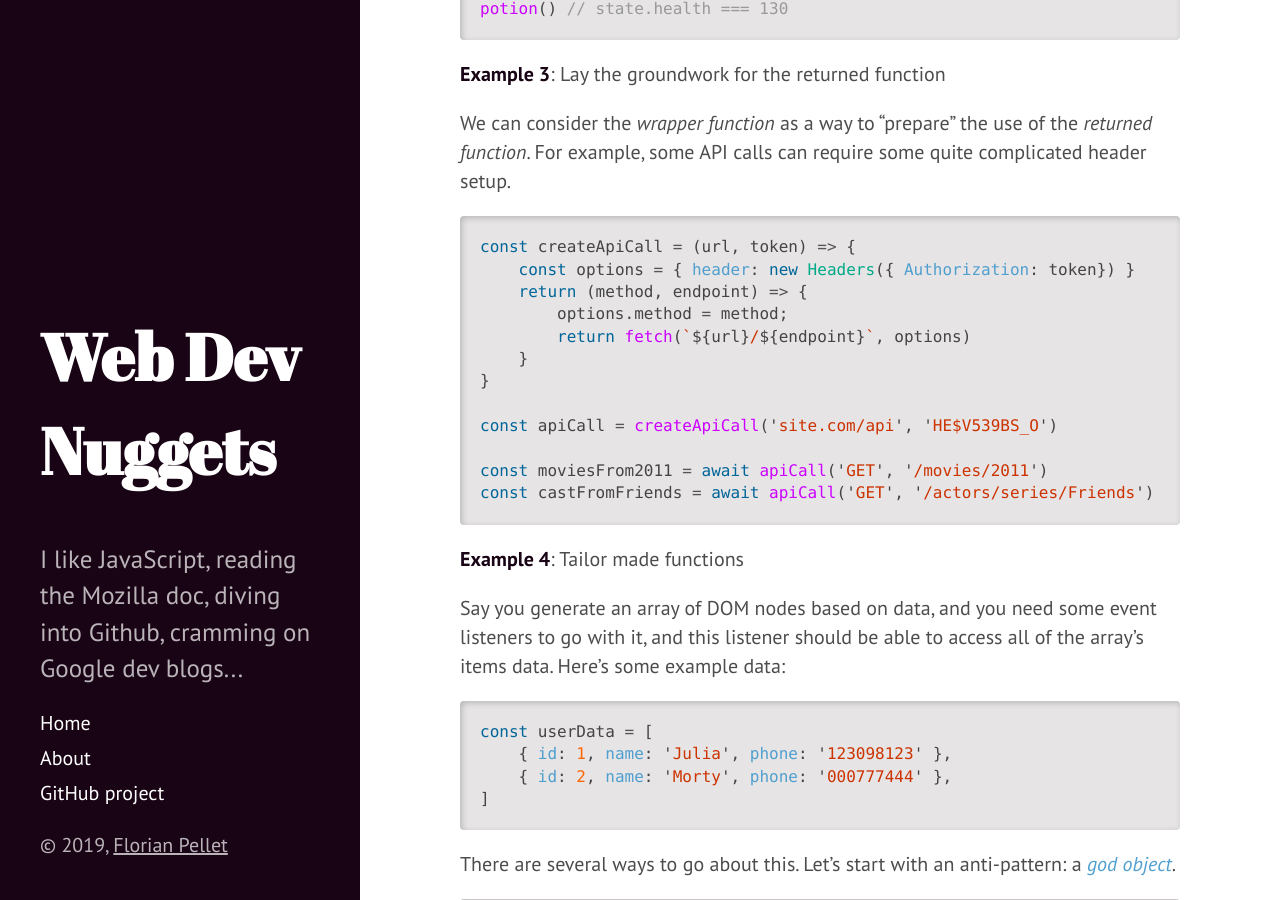
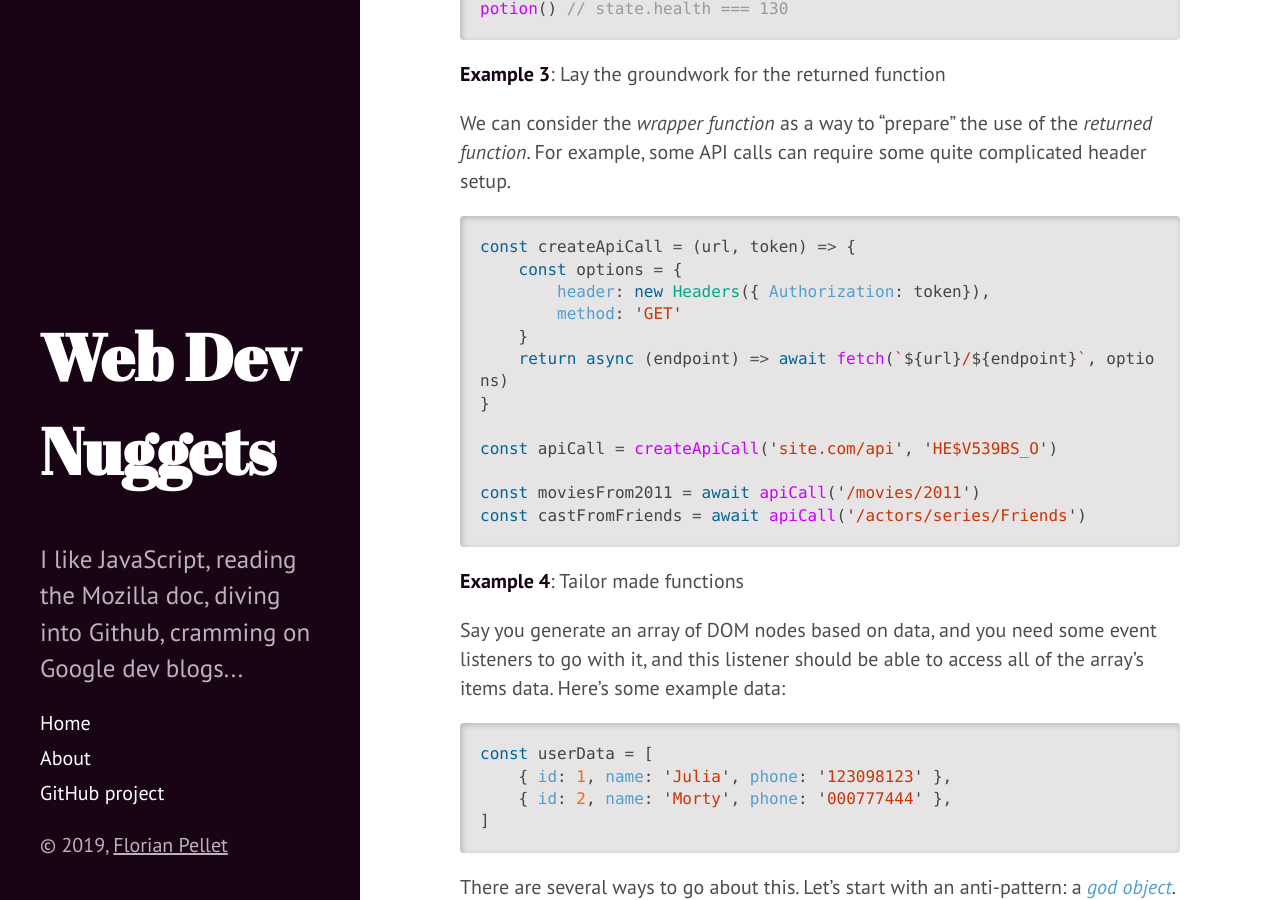
Before and after one commit to Sheraff/TIL, a Jekyll site: the page built from _posts/2019-11-29-Closures.md, in a window 1280 px wide and 900 px high, scrolled down 1906 px. Built offline with Jekyll 4.4.1, drawn with Linux system fonts in a browser that asks for light colours.

Commit message:
Update 2019-11-29-Closures.md

````diff
--- a/_posts/2019-11-29-Closures.md
+++ b/_posts/2019-11-29-Closures.md
@@ -71,17 +71,17 @@ potion() // state.health === 130
 We can consider the *wrapper function* as a way to "prepare" the use of the *returned function*. For example, some API calls can require some quite complicated header setup.
 ```javascript
 const createApiCall = (url, token) => {
-    const options = { header: new Headers({ Authorization: token}) }
-    return (method, endpoint) => {
-        options.method = method;
-        return fetch(`${url}/${endpoint}`, options)
+    const options = {
+        header: new Headers({ Authorization: token}),
+        method: 'GET'
     }
+    return async (endpoint) => await fetch(`${url}/${endpoint}`, options)
 }
 
 const apiCall = createApiCall('site.com/api', 'HE$V539BS_O')
 
-const moviesFrom2011 = await apiCall('GET', '/movies/2011')
-const castFromFriends = await apiCall('GET', '/actors/series/Friends')
+const moviesFrom2011 = await apiCall('/movies/2011')
+const castFromFriends = await apiCall('/actors/series/Friends')
 ```
 
 **Example 4**: Tailor made functions
````
